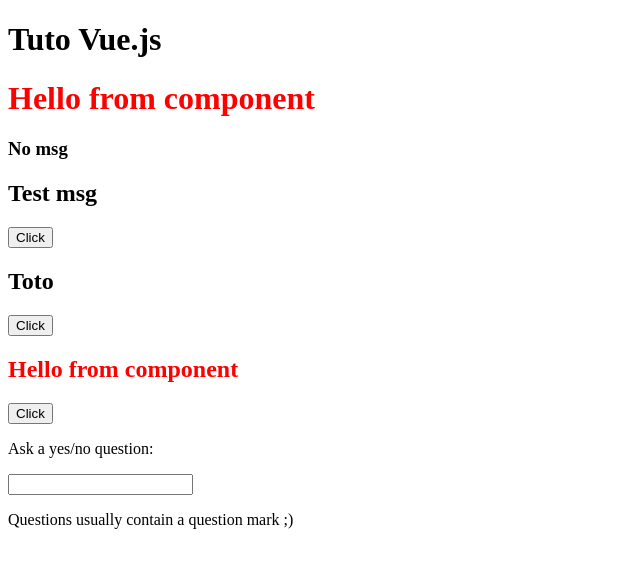
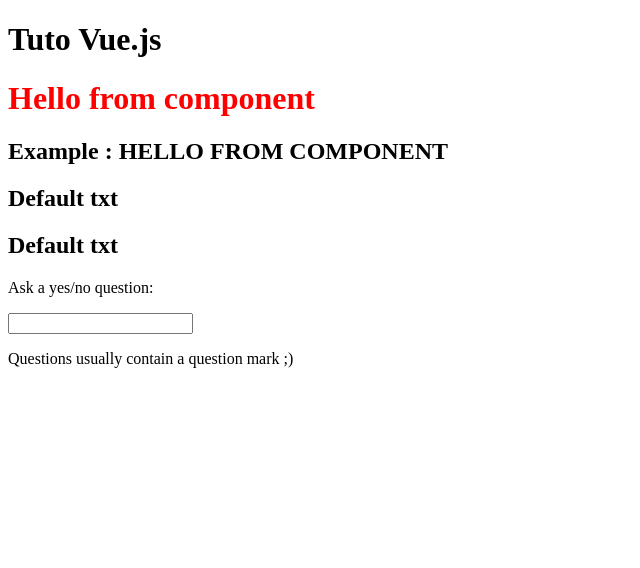
Before and after one commit to techmefr/vuejs-learning-form-vif-vmodel, a Vue app: page / in a window 1280 px wide. Shown: the top 568 px of the page, without its empty margins (0-640 px from the left). Built offline with nearby package versions, Linux system fonts and the light colour scheme.

Commit message:
add example to use slot

```diff
--- a/src/components/HelloWorld.vue
+++ b/src/components/HelloWorld.vue
@@ -3,19 +3,22 @@
 import SubComp from './SubComp.vue';
 
 const msg = ref('Hello from component')
-const childMsg = ref('No msg')
 </script>
 
 <template>
     <h1>{{ msg }}</h1>
-    <h3>{{ childMsg }}</h3>
-<SubComp @compMsg="(msg)=> childMsg=msg" msg="Test msg"/>
-<SubComp msg="Toto"/>
-<SubComp :msg="msg" color="red"/>
+    <!-- Utilisation de la variable msg -->
+    <SubComp> Example : {{ msg.toUpperCase() }}</SubComp>
+
+    <!-- Utilisation du slot de l'enfant -->
+    <SubComp> </SubComp>
+    <SubComp/>
+
 
 </template>
 
 <style scoped>
 h1 {
     color: red;
-}</style>
+}
+</style>
--- a/src/components/SubComp.vue
+++ b/src/components/SubComp.vue
@@ -1,40 +1,8 @@
-<script setup>
-const props = defineProps({
-    msg: {
-        type: String,
-        required: false,
-        default: "Titi"
-    },
-    color: {
-        type: String,
-        required: false
-    }
-});
-
-// Définit ce qu'on peut émettre au parent
-const emit = defineEmits(['compMsg'])
-
-const clickHandler = () => {
-    console.log("Click" + " " + props.msg)
-    emit('compMsg', props.msg)
-}
-</script>
 
 <template>
-    <h2 :class="color">{{ msg || "Default" }}</h2>
-    <button @click="clickHandler">Click</button>
+    <h2>
+        <slot>
+            Default txt
+        </slot>
+    </h2>
 </template>
-
-<style scoped>
-h1 {
-    color: rebeccapurple;
-}
-
-.red {
-    color: red !important;
-}
-
-.blue {
-    color: blue !important;
-}
-</style>
```
